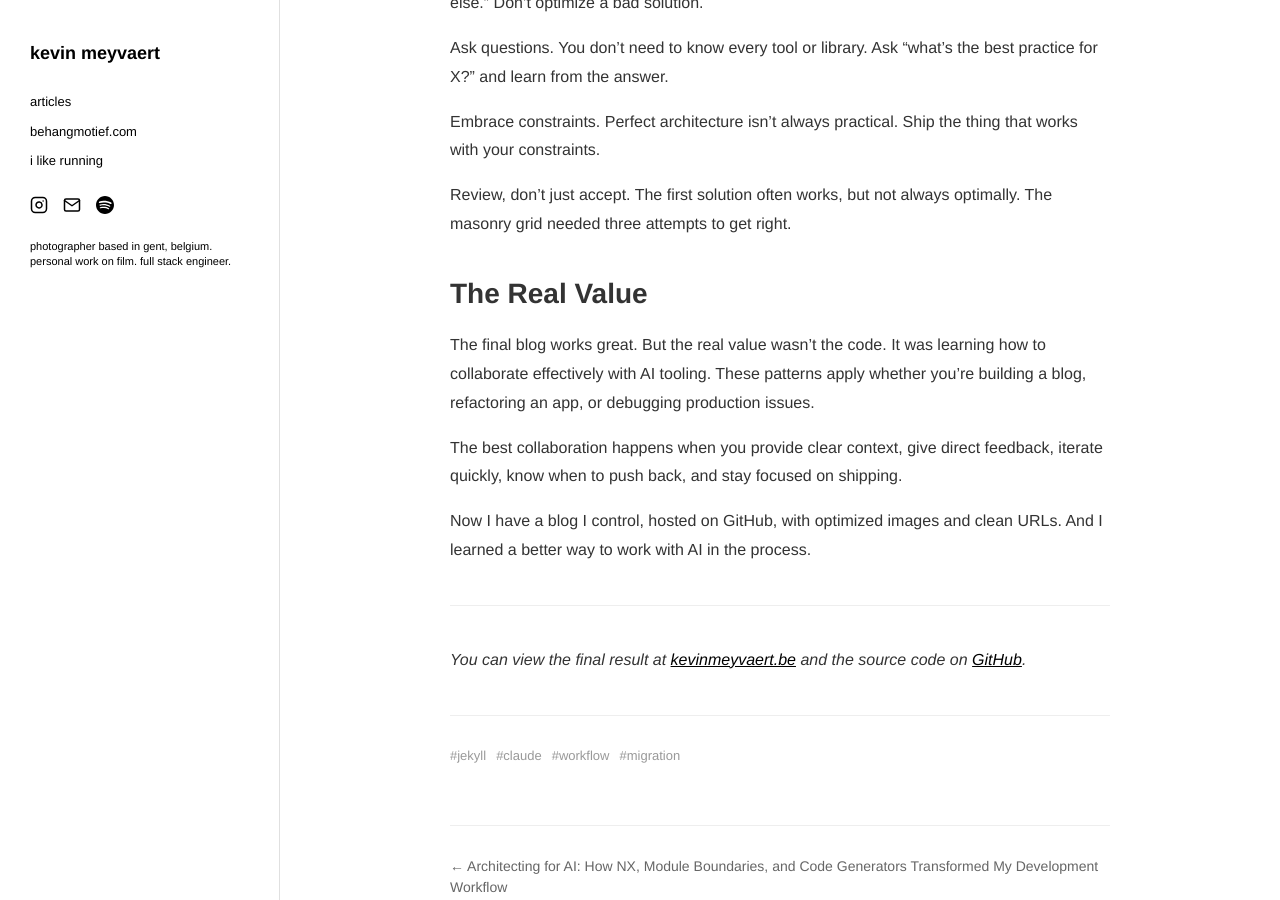
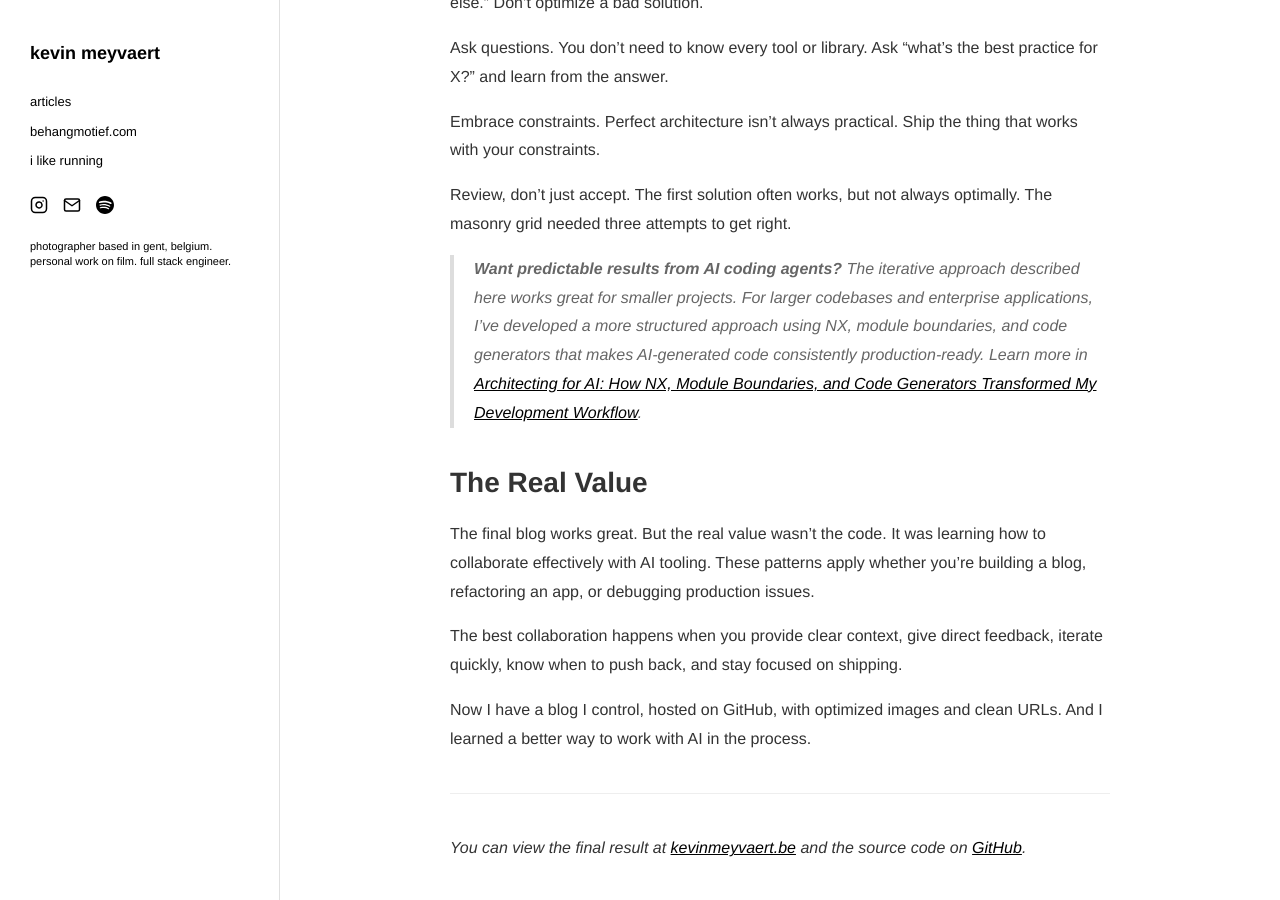
Before and after one commit to kevinmeyvaert/blog, a Jekyll site: the page built from _articles/2025-11-02-migrating-with-ai-iterative-development.md, in a window 1280 px wide and 900 px high, scrolled down 4921 px. Built offline with Jekyll 4.4.1, drawn with Linux system fonts in a browser that asks for light colours.

Commit message:
chore: add article cross link

```diff
--- a/_articles/2025-11-02-migrating-with-ai-iterative-development.md
+++ b/_articles/2025-11-02-migrating-with-ai-iterative-development.md
@@ -134,6 +134,8 @@ Embrace constraints. Perfect architecture isn't always practical. Ship the thing
 
 Review, don't just accept. The first solution often works, but not always optimally. The masonry grid needed three attempts to get right.
 
+> **Want predictable results from AI coding agents?** The iterative approach described here works great for smaller projects. For larger codebases and enterprise applications, I've developed a more structured approach using NX, module boundaries, and code generators that makes AI-generated code consistently production-ready. Learn more in [Architecting for AI: How NX, Module Boundaries, and Code Generators Transformed My Development Workflow](/articles/2025-08-25-architecting-for-ai).
+
 ## The Real Value
 
 The final blog works great. But the real value wasn't the code. It was learning how to collaborate effectively with AI tooling. These patterns apply whether you're building a blog, refactoring an app, or debugging production issues.
```
